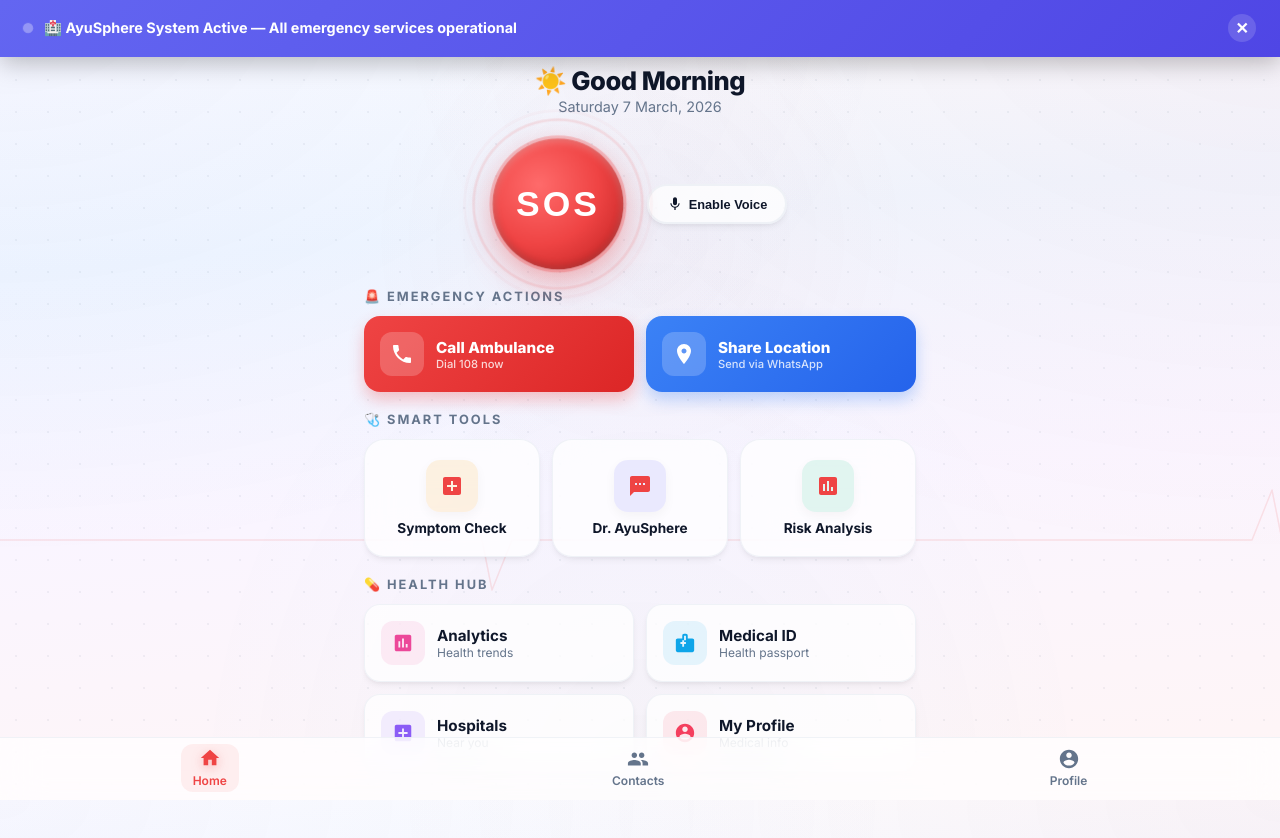
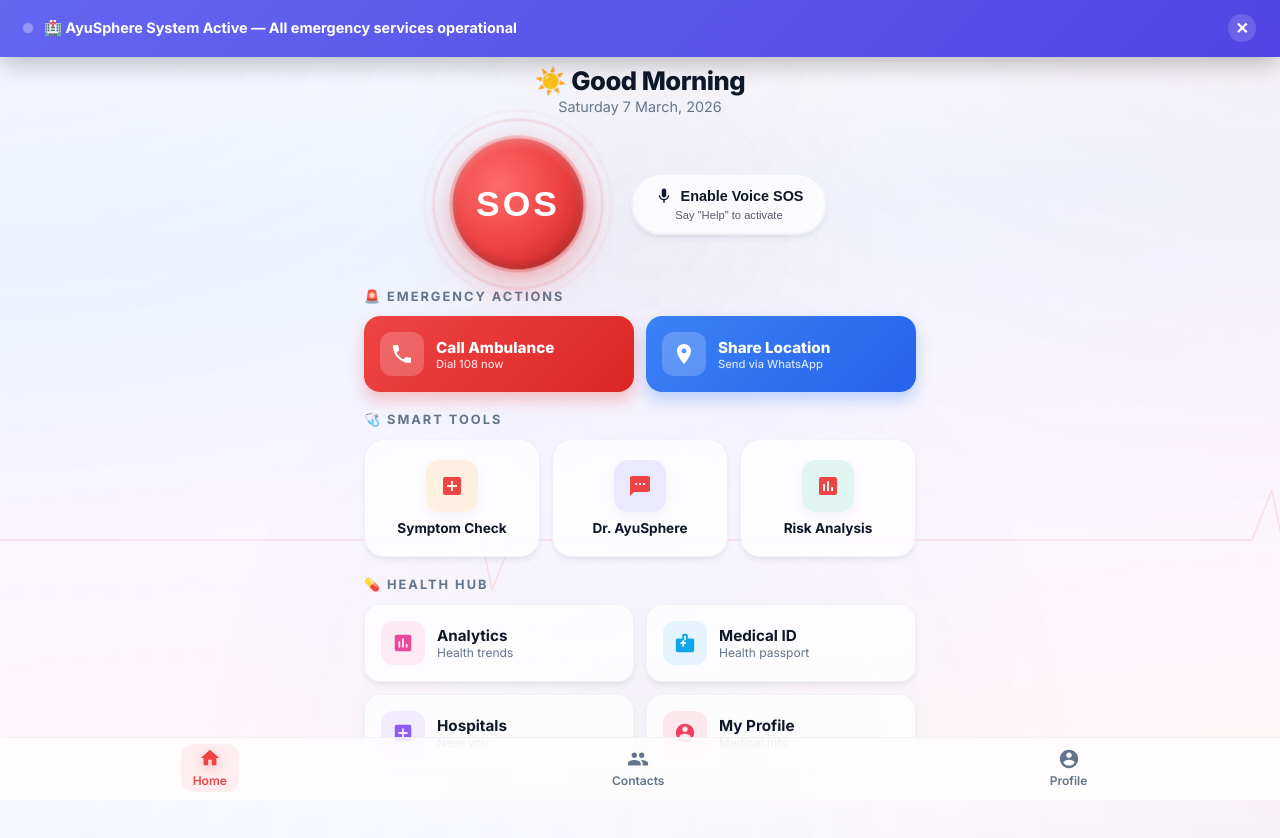
Before and after one commit to Ayush13harsh/AyuSphere, a Next.js app in the folder frontend/: page /dashboard in a window 1280 px wide. Shown: the top 838 px of the page. Built offline with nearby package versions, Linux system fonts and the light colour scheme; no server answers; sample sign-in values are in the browser's storage.

Commit message:
style(dashboard): increase gap for SOS pulse rings and restore descriptive voice instructions

```diff
--- a/frontend/app/dashboard/page.js
+++ b/frontend/app/dashboard/page.js
@@ -233,7 +233,7 @@ export default function Dashboard() {
                 </p>
             </div>
 
-            <div className="sos-container" style={{ gap: '1.5rem', paddingBottom: '1.25rem' }}>
+            <div className="sos-container" style={{ gap: '3rem', paddingBottom: '1.25rem' }}>
                 <button className={`sos-button ${loading ? 'pulse-active' : ''} ${isListening ? 'listening-glow' : ''}`} onClick={handleSOS} disabled={loading}>
                     {loading ? (
                         <div style={{ display: 'flex', flexDirection: 'column', alignItems: 'center', justifyContent: 'center' }}>
@@ -249,23 +249,31 @@ export default function Dashboard() {
                         background: isListening ? '#ef4444' : 'var(--white)',
                         color: isListening ? 'white' : 'var(--text-dark)',
                         border: `2px solid ${isListening ? '#ef4444' : 'var(--border)'}`,
-                        padding: '10px 18px',
+                        padding: '12px 22px',
                         borderRadius: '30px',
                         fontWeight: 700,
-                        fontSize: '0.8rem',
+                        fontSize: '0.85rem',
                         cursor: 'pointer',
                         display: 'flex',
+                        flexDirection: 'column',
                         alignItems: 'center',
-                        gap: '6px',
+                        justifyContent: 'center',
+                        gap: '4px',
                         boxShadow: isListening ? '0 4px 15px rgba(239, 68, 68, 0.4)' : 'var(--shadow-sm)',
                         transition: 'all 0.3s ease',
-                        flexShrink: 0
+                        flexShrink: 0,
+                        minWidth: '160px'
                     }}
                 >
-                    <svg viewBox="0 0 24 24" width="16" height="16" fill="currentColor">
-                        <path d="M12 14c1.66 0 2.99-1.34 2.99-3L15 5c0-1.66-1.34-3-3-3S9 3.34 9 5v6c0 1.66 1.34 3 3 3zm5.3-3c0 3-2.54 5.1-5.3 5.1S6.7 14 6.7 11H5c0 3.41 2.72 6.23 6 6.72V21h2v-3.28c3.28-.48 6-3.3 6-6.72h-1.7z" />
-                    </svg>
-                    {isListening ? 'Voice Active' : 'Enable Voice'}
+                    <div style={{ display: 'flex', alignItems: 'center', gap: '8px' }}>
+                        <svg viewBox="0 0 24 24" width="18" height="18" fill="currentColor">
+                            <path d="M12 14c1.66 0 2.99-1.34 2.99-3L15 5c0-1.66-1.34-3-3-3S9 3.34 9 5v6c0 1.66 1.34 3 3 3zm5.3-3c0 3-2.54 5.1-5.3 5.1S6.7 14 6.7 11H5c0 3.41 2.72 6.23 6 6.72V21h2v-3.28c3.28-.48 6-3.3 6-6.72h-1.7z" />
+                        </svg>
+                        <span style={{ fontSize: '0.9rem' }}>{isListening ? 'Voice Active' : 'Enable Voice SOS'}</span>
+                    </div>
+                    {!isListening && (
+                        <span style={{ fontSize: '0.7rem', opacity: 0.7, fontWeight: 500 }}>Say "Help" to activate</span>
+                    )}
                 </button>
             </div>
 
```
